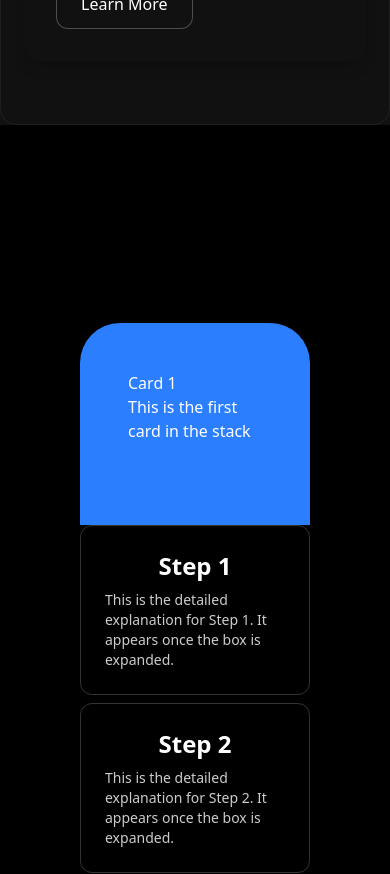
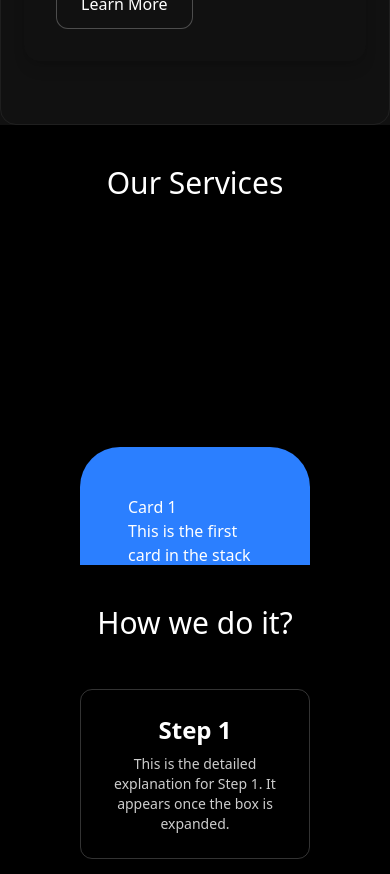
Before and after one commit to Anirudh2244/zorshour, a React (Vite) app: page / in a window 390 px wide. Shown: the part 1840-2714 px from the top of the page. Built offline with nearby package versions, Linux system fonts and the light colour scheme.

Commit message:
text changes

```diff
--- a/src/App.jsx
+++ b/src/App.jsx
@@ -81,7 +81,8 @@ function HeroSection() {
         <Col>
         <AboutUs />
         </Col>
-        <Col className={"relative h-100"}>
+        <Col className={"relative h-100 mt-10"}>
+        <p className="text-3xl mb-10 text-center">Our Services</p>
           <ScrollStack>
               <ScrollStackItem itemClassName="bg-blue-500">
                 <h2>Card 1</h2>
@@ -97,7 +98,8 @@ function HeroSection() {
               </ScrollStackItem>
           </ScrollStack>
         </Col>
-        <Col className="px-20">
+        <Col className="px-20 mt-10">
+        <p className="text-3xl mb-10 text-center">How we do it?</p>
   <div className="w-full overflow-hidden">
     <StepsSection />
   </div>
--- a/src/StepsSection.jsx
+++ b/src/StepsSection.jsx
@@ -29,7 +29,7 @@ export default function StepsSection() {
   ];
 
   return (
-    <section className="w-full h-auto md:h-[400px] flex flex-col md:flex-row overflow-hidden bg-black text-white gap-2">
+    <section className="w-full h-auto md:h-[400px] flex flex-col md:flex-row overflow-hidden bg-black text-white gap-4">
       {steps.map((step, index) => {
         const isActive = active === index;
         const ref = useRef(null);
@@ -83,24 +83,29 @@ export default function StepsSection() {
                   : "items-center justify-center"
               }`}
             >
+              {/* Step title */}
               <h2
                 className={`font-bold transition-all duration-500 ${
                   isActive && window.innerWidth >= 768
-                    ? "text-xl mb-2"
-                    : "text-2xl"
+                    ? "text-xl mb-2 self-start"
+                    : "text-2xl text-center"
                 }`}
               >
                 {step.title}
               </h2>
 
-              {/* Show content always on mobile, on desktop only when expanded */}
+              {/* Step content */}
               {(showContent === index && window.innerWidth >= 768) ||
               window.innerWidth < 768 ? (
                 <motion.p
                   initial={{ opacity: 0 }}
                   animate={{ opacity: inView ? 1 : 0 }}
-                  transition={{ duration: 0.4 }}
-                  className="text-white/80 text-sm md:text-base mt-2"
+                  transition={{ duration: 0.4, delay: isActive ? 0.2 : 0 }}
+                  className={`text-white/80 text-sm md:text-base mt-2 ${
+                    isActive && window.innerWidth >= 768
+                      ? "text-left"
+                      : "text-center flex items-center justify-center h-full"
+                  }`}
                 >
                   {step.content}
                 </motion.p>
```
